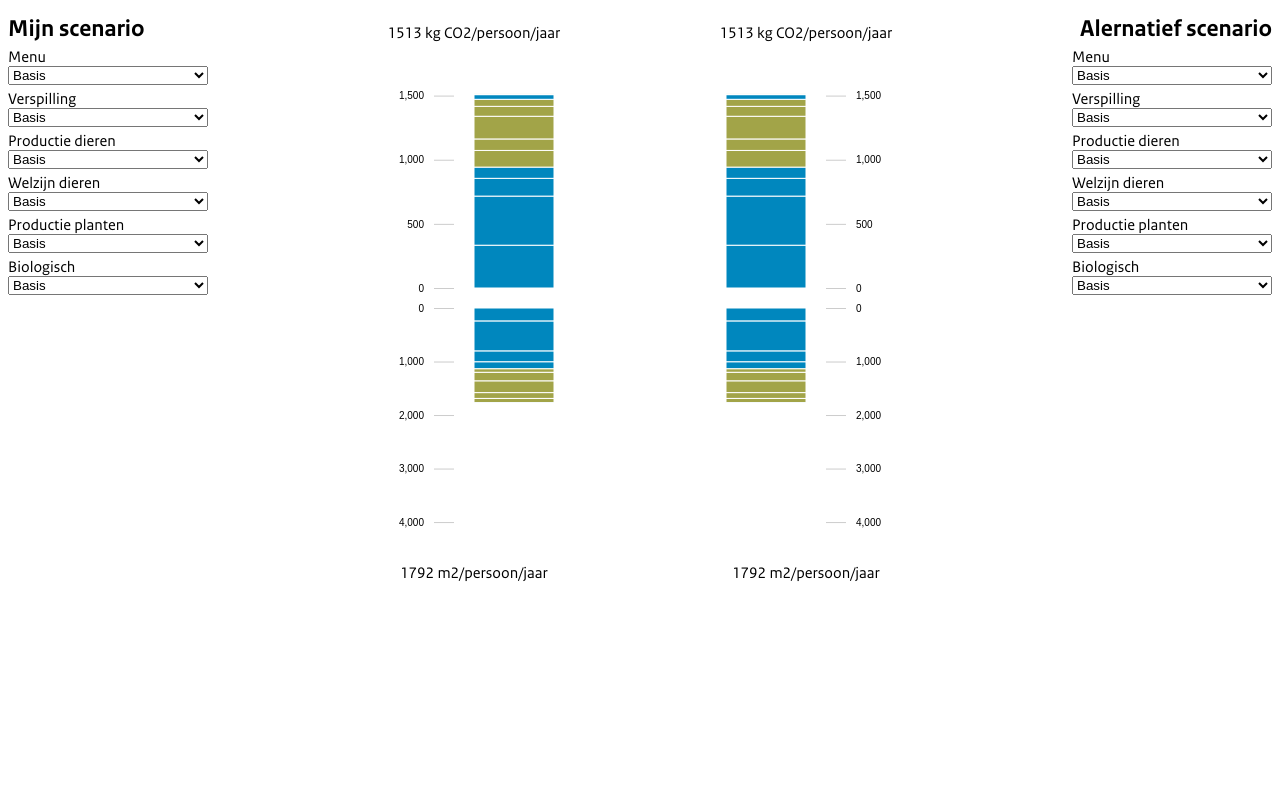
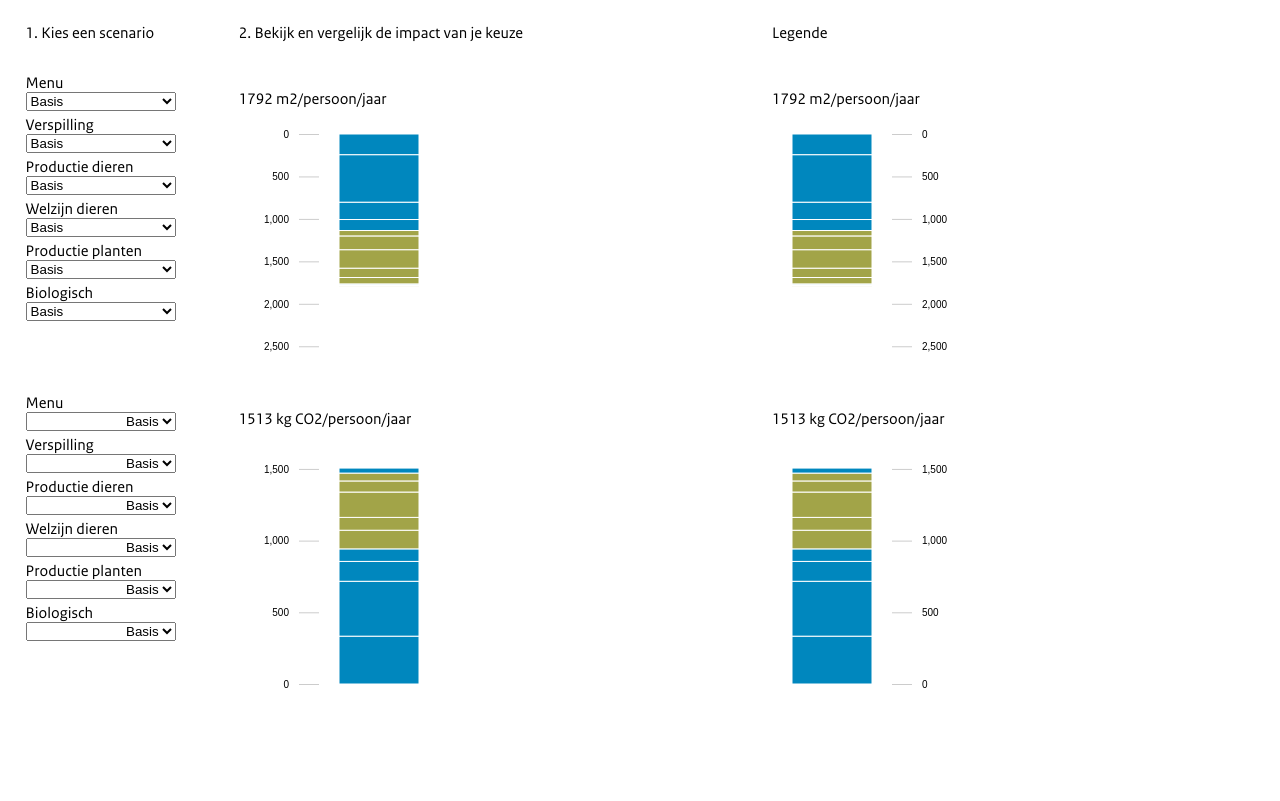
Before and after one commit to maartenzam/pbl-menu-vergelijker, a plain HTML site: page index.html in a window 1280 px wide. Drawn offline with nearby package versions, Linux system fonts and the light colour scheme.

Commit message:
Simple grid

```diff
--- a/index.html
+++ b/index.html
@@ -1,16 +1,21 @@
 <!DOCTYPE html>
 <meta charset="utf-8">
 <link href="https://fonts.googleapis.com/css?family=Roboto" rel="stylesheet">
+<link href="style/simple-grid.css" rel="stylesheet">
 <link href="style/style.css" rel="stylesheet">
 
 <body>
-<div class="gridcontainer">
-  <div id="title-left">
-    <h2>Mijn scenario</h2>
+<div class="container">
+  <div class="row">
+      <div class="col-2">
+        <p>1. Kies een scenario</p>
       </div>
-  <div id="title-right">
-    <h2>Alernatief scenario</h2>
+      <div class="col-5"><p>2. Bekijk en vergelijk de impact van je keuze</p></div>
+      <div class="col-5"><p>Legende</p></div>
   </div>
+
+  <div class="row">
+      <div class="col-2">
           <div class="selectors-left">
               <label for="menu-left">Menu</label>
               <select id="menu-left" class="left">
@@ -62,30 +67,19 @@
                   <option value="z">100% plant en 100 % dier</option>
                 </select>
             </div>
-  <div id="totalco2container-left">
-        <p><span id="total-co2-left"></span> kg CO2/persoon/jaar</p>
       </div>
-  <div id="totallandcontainer-left">
+      <div class="col-5">
           <p><span id="total-land-left"></span> m2/persoon/jaar</p>
-  </div>
-  <div id="totalco2container-right">
-    <p><span id="total-co2-right"></span> kg CO2/persoon/jaar</p>
-  </div>
-  <div id="totallandcontainer-right">
-        <p><span id="total-land-right"></span> m2/persoon/jaar</p>
-  </div>
-  <div id="vizcontainer-co2-left">
-        <svg id="viz-co2-left"></svg>
-  </div>
-  <div id="vizcontainer-co2-right">
-    <svg id="viz-co2-right"></svg>
-  </div>
-  <div id="vizcontainer-land-left">
           <svg id="viz-land-left"></svg>
       </div>
-  <div id="vizcontainer-land-right">
+      <div class="col-5">
+          <p><span id="total-land-right"></span> m2/persoon/jaar</p>
           <svg id="viz-land-right"></svg>
       </div>
+  </div>
+
+  <div class="row">
+      <div class="col-2">
           <div class="selectors-right">
               <label for="menu-right">Menu</label>
               <select id = "menu-right" class="right">
@@ -137,7 +131,16 @@
                   <option value="z">100% plant en 100 % dier</option>
                 </select>
             </div>
-
+      </div>
+      <div class="col-5">
+          <p><span id="total-co2-left"></span> kg CO2/persoon/jaar</p>
+          <svg id="viz-co2-left"></svg>
+      </div>
+      <div class="col-5">
+          <p><span id="total-co2-right"></span> kg CO2/persoon/jaar</p>
+          <svg id="viz-co2-right"></svg>
+      </div>
+  </div>
 </div>
 
 <script src="//d3js.org/d3.v5.min.js"></script>
--- a/js/scenariovergelijker.js
+++ b/js/scenariovergelijker.js
@@ -68,7 +68,7 @@ let tooltip = d3.select("body").append("div")
     .attr("class", "tooltip")
     .style("opacity", 0);
 
-d3.csv("data/co2.csv", function(d) {
+d3.csv("data/co2-2018-12-14.csv", function(d) {
     return {
         scenario: d.scenario,
         zuivel: +d.zuivel*365/1000,
@@ -85,7 +85,7 @@ d3.csv("data/co2.csv", function(d) {
         total: +d.total*365/1000
     };
 }).then(function(co2data) {
-    d3.csv("data/land.csv", function(d) {
+    d3.csv("data/land-2018-12-14.csv", function(d) {
     return {
         scenario: d.scenario,
         zuivel: +d.zuivel*365,
--- /dev/null
+++ b/style/simple-grid.css
@@ -0,0 +1,189 @@
+html,
+body {
+  height: 100%;
+  width: 100%;
+  margin: 0;
+  padding: 0;
+  left: 0;
+  top: 0;
+  font-size: 100%;
+}
+
+/* POSITIONING */
+
+.left {
+  text-align: left;
+}
+
+.right {
+  text-align: right;
+}
+
+.center {
+  text-align: center;
+  margin-left: auto;
+  margin-right: auto;
+}
+
+.justify {
+  text-align: justify;
+}
+
+/* ==== GRID SYSTEM ==== */
+
+.container {
+  width: 100%;
+  margin-left: auto;
+  margin-right: auto;
+}
+
+.row {
+  position: relative;
+  width: 100%;
+}
+
+.row [class^="col"] {
+  float: left;
+  margin: 0.5rem 2%;
+  min-height: 0.125rem;
+}
+
+.col-1,
+.col-2,
+.col-3,
+.col-4,
+.col-5,
+.col-6,
+.col-7,
+.col-8,
+.col-9,
+.col-10,
+.col-11,
+.col-12 {
+  width: 96%;
+}
+
+.col-1-sm {
+  width: 4.33%;
+}
+
+.col-2-sm {
+  width: 12.66%;
+}
+
+.col-3-sm {
+  width: 21%;
+}
+
+.col-4-sm {
+  width: 29.33%;
+}
+
+.col-5-sm {
+  width: 37.66%;
+}
+
+.col-6-sm {
+  width: 46%;
+}
+
+.col-7-sm {
+  width: 54.33%;
+}
+
+.col-8-sm {
+  width: 62.66%;
+}
+
+.col-9-sm {
+  width: 71%;
+}
+
+.col-10-sm {
+  width: 79.33%;
+}
+
+.col-11-sm {
+  width: 87.66%;
+}
+
+.col-12-sm {
+  width: 96%;
+}
+
+.row::after {
+	content: "";
+	display: table;
+	clear: both;
+}
+
+.hidden-sm {
+  display: none;
+}
+
+@media only screen and (min-width: 33.75em) {  /* 540px */
+  .container {
+    width: 100%;
+  }
+}
+
+@media only screen and (min-width: 45em) {  /* 720px */
+  .col-1 {
+    width: 4.33%;
+  }
+
+  .col-2 {
+    width: 12.66%;
+  }
+
+  .col-3 {
+    width: 21%;
+  }
+
+  .col-4 {
+    width: 29.33%;
+  }
+
+  .col-5 {
+    width: 37.66%;
+  }
+
+  .col-6 {
+    width: 46%;
+  }
+
+  .col-7 {
+    width: 54.33%;
+  }
+
+  .col-8 {
+    width: 62.66%;
+  }
+
+  .col-9 {
+    width: 71%;
+  }
+
+  .col-10 {
+    width: 79.33%;
+  }
+
+  .col-11 {
+    width: 87.66%;
+  }
+
+  .col-12 {
+    width: 96%;
+  }
+
+  .hidden-sm {
+    display: block;
+  }
+}
+
+@media only screen and (min-width: 60em) { /* 960px */
+  .container {
+    width: 100%;
+    /*max-width: 60rem;*/
+  }
+}
--- a/style/style.css
+++ b/style/style.css
@@ -45,104 +45,8 @@ body {
   font-family: "Sans";
 }
 
-.gridcontainer {
-    display: grid;
-    grid-template-columns: 300px auto auto 300px;
-    grid-template-rows: 40px 250px 250px 250px;
-}
-
-#title-left {
-    grid-column-start: 1;
-    grid-row-start: 1;
-    justify-self: left;
-    align-self: center;
-}
-
-#title-right {
-    grid-column-start: 4;
-    grid-row-start: 1;
-    justify-self: right;
-    align-self: center;
-}
-
-.selectors-left {
-    grid-column-start: 1;
-    grid-row-start: 2;
-    grid-row-end: 2;
-}
-.selectors-right {
-    grid-column-start: 4;
-    grid-row-start: 2;
-    grid-row-end: 2;
-    justify-self: right;
-}
-
-#totalco2container-left {
-    grid-column-start: 2;
-    grid-row-start: 1;
-    justify-self: center;
-}
-
-#totallandcontainer-left {
-    grid-column-start: 2;
-    grid-row-start: 4;
-    justify-self: center;
-    align-self: top;
-}
-
-#totalco2container-right {
-    grid-column-start: 3;
-    grid-row-start: 1;
-    justify-self: center;
-}
-
-#totallandcontainer-right {
-    grid-column-start: 3;
-    grid-row-start: 4;
-    justify-self: center;
-    align-self: top;
-}
-
-#vizcontainer-co2-left {
-    grid-column-start: 2;
-    grid-row-start: 2;
-    justify-self: center;
-}
-
-#vizcontainer-co2-right {
-    grid-column-start: 3;
-    grid-row-start: 2;
-    justify-self: center;
-}
-
-#vizcontainer-land-left {
-    grid-column-start: 2;
-    grid-row-start: 3;
-    justify-self: center;
-}
-
-#vizcontainer-land-right {
-    grid-column-start: 3;
-    grid-row-start: 3;
-    justify-self: center;
-}
-#bord-left {
-    grid-column-start: 1;
-    grid-row-start: 3;
-    grid-row-end: 5;
-    justify-self: center;
-    align-self: center;
-}
-#bord-right {
-    grid-column-start: 4;
-    grid-row-start: 3;
-    grid-row-end: 5;
-    justify-self: center;
-    align-self: center;
-}
-
 select {
-    width: 200px;
+    width: 150px;
     display: block;
     margin-bottom: 5px;
 }
```
Lines whose indentation alone changed are shown as unchanged.
